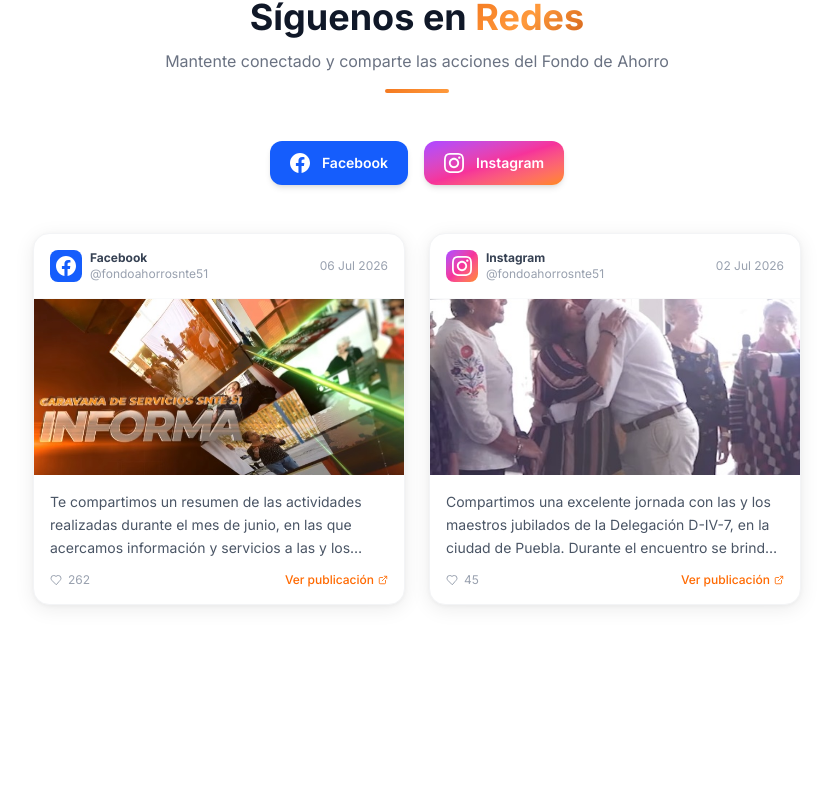
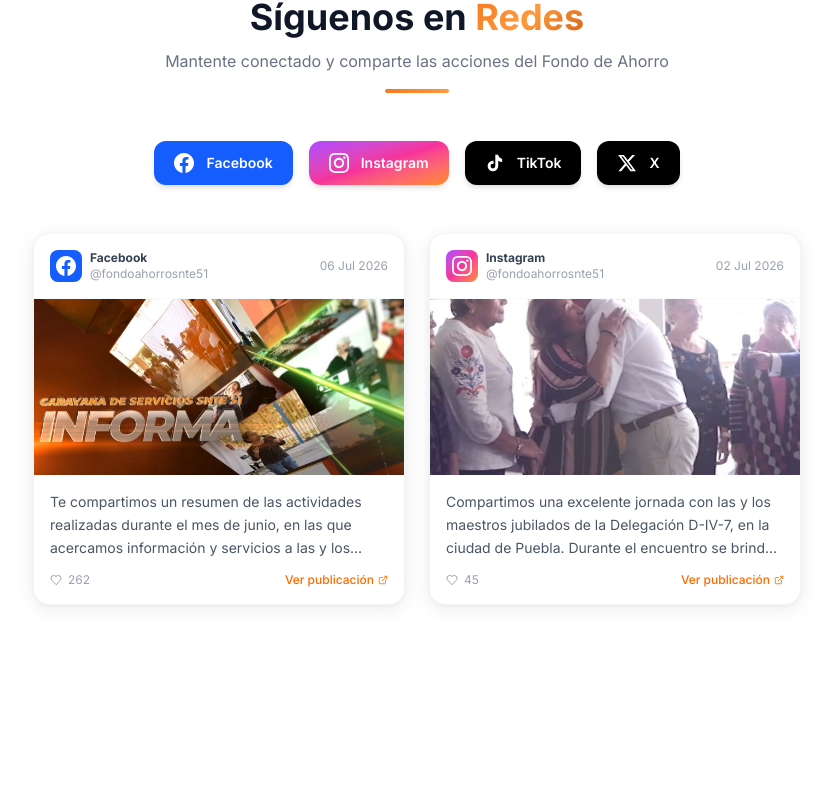
Before and after one commit to ROCAStudioo/director-snte51, a Next.js app: page / in a window 1280 px wide. Shown: the part 10929-11724 px from the top of the page, without its empty margins (223-1056 px from the left). Built offline with nearby package versions, Linux system fonts and the light colour scheme; no server answers; the database is empty.

Commit message:
Agregar redes sociales: Facebook, Instagram, TikTok, X (@oficialmtroomar)

```diff
--- a/src/components/Footer.tsx
+++ b/src/components/Footer.tsx
@@ -10,6 +10,12 @@ const socialLinks = [
   )},
   { name: 'Instagram', href: siteConfig.social.instagram, icon: () => (
     <svg viewBox="0 0 24 24" className="w-4 h-4 fill-current"><path d="M12 2.163c3.204 0 3.584.012 4.85.07 3.252.148 4.771 1.691 4.919 4.919.058 1.265.069 1.645.069 4.849 0 3.205-.012 3.584-.069 4.849-.149 3.225-1.664 4.771-4.919 4.919-1.266.058-1.644.07-4.85.07-3.204 0-3.584-.012-4.849-.07-3.26-.149-4.771-1.699-4.919-4.92-.058-1.265-.07-1.644-.07-4.849 0-3.204.013-3.583.07-4.849.149-3.227 1.664-4.771 4.919-4.919 1.266-.057 1.645-.069 4.849-.069zm0-2.163c-3.259 0-3.667.014-4.947.072-4.358.2-6.78 2.618-6.98 6.98-.059 1.281-.073 1.689-.073 4.948 0 3.259.014 3.668.072 4.948.2 4.358 2.618 6.78 6.98 6.98 1.281.058 1.689.072 4.948.072 3.259 0 3.668-.014 4.948-.072 4.354-.2 6.782-2.618 6.979-6.98.059-1.28.073-1.689.073-4.948 0-3.259-.014-3.667-.072-4.947-.196-4.354-2.617-6.78-6.979-6.98-1.281-.059-1.69-.073-4.949-.073zm0 5.838c-3.403 0-6.162 2.759-6.162 6.162s2.759 6.163 6.162 6.163 6.162-2.759 6.162-6.163c0-3.403-2.759-6.162-6.162-6.162zm0 10.162c-2.209 0-4-1.79-4-4 0-2.209 1.791-4 4-4s4 1.791 4 4c0 2.21-1.791 4-4 4zm6.406-11.845c-.796 0-1.441.645-1.441 1.44s.645 1.44 1.441 1.44c.795 0 1.439-.645 1.439-1.44s-.644-1.44-1.439-1.44z"/></svg>
+  )},
+  { name: 'TikTok', href: siteConfig.social.tiktok, icon: () => (
+    <svg viewBox="0 0 24 24" className="w-4 h-4 fill-current"><path d="M19.59 6.69a4.83 4.83 0 0 1-3.77-4.25V2h-3.45v13.67a2.89 2.89 0 0 1-2.88 2.88 2.89 2.89 0 0 1-2.88-2.88 2.89 2.89 0 0 1 2.88-2.88c.28 0 .56.04.82.11v-3.5a6.37 6.37 0 0 0-.82-.05A6.34 6.34 0 0 0 3.15 15.7a6.34 6.34 0 0 0 6.34 6.34 6.34 6.34 0 0 0 6.34-6.34V9.4a8.16 8.16 0 0 0 4.77 1.53V7.48a4.85 4.85 0 0 1-1.01-.79z"/></svg>
+  )},
+  { name: 'X', href: siteConfig.social.twitter, icon: () => (
+    <svg viewBox="0 0 24 24" className="w-4 h-4 fill-current"><path d="M18.244 2.25h3.308l-7.227 8.26 8.502 11.24H16.17l-5.214-6.817L4.99 21.75H1.68l7.73-8.835L1.254 2.25H8.08l4.713 6.231zm-1.161 17.52h1.833L7.084 4.126H5.117z"/></svg>
   )},
 ];
 
--- a/src/components/SocialSection.tsx
+++ b/src/components/SocialSection.tsx
@@ -22,6 +22,26 @@ const platformConfig = {
     icon: () => (
       <svg viewBox="0 0 24 24" className="w-5 h-5 fill-current">
         <path d="M12 2.163c3.204 0 3.584.012 4.85.07 3.252.148 4.771 1.691 4.919 4.919.058 1.265.069 1.645.069 4.849 0 3.205-.012 3.584-.069 4.849-.149 3.225-1.664 4.771-4.919 4.919-1.266.058-1.644.07-4.85.07-3.204 0-3.584-.012-4.849-.07-3.26-.149-4.771-1.699-4.919-4.92-.058-1.265-.07-1.644-.07-4.849 0-3.204.013-3.583.07-4.849.149-3.227 1.664-4.771 4.919-4.919 1.266-.057 1.645-.069 4.849-.069zm0-2.163c-3.259 0-3.667.014-4.947.072-4.358.2-6.78 2.618-6.98 6.98-.059 1.281-.073 1.689-.073 4.948 0 3.259.014 3.668.072 4.948.2 4.358 2.618 6.78 6.98 6.98 1.281.058 1.689.072 4.948.072 3.259 0 3.668-.014 4.948-.072 4.354-.2 6.782-2.618 6.979-6.98.059-1.28.073-1.689.073-4.948 0-3.259-.014-3.667-.072-4.947-.196-4.354-2.617-6.78-6.979-6.98-1.281-.059-1.69-.073-4.949-.073zm0 5.838c-3.403 0-6.162 2.759-6.162 6.162s2.759 6.163 6.162 6.163 6.162-2.759 6.162-6.163c0-3.403-2.759-6.162-6.162-6.162zm0 10.162c-2.209 0-4-1.79-4-4 0-2.209 1.791-4 4-4s4 1.791 4 4c0 2.21-1.791 4-4 4zm6.406-11.845c-.796 0-1.441.645-1.441 1.44s.645 1.44 1.441 1.44c.795 0 1.439-.645 1.439-1.44s-.644-1.44-1.439-1.44z"/>
+      </svg>
+    ),
+  },
+  tiktok: {
+    name: 'TikTok',
+    color: 'bg-black',
+    lightColor: 'bg-gray-50 text-gray-800 border-gray-200',
+    icon: () => (
+      <svg viewBox="0 0 24 24" className="w-5 h-5 fill-current">
+        <path d="M19.59 6.69a4.83 4.83 0 0 1-3.77-4.25V2h-3.45v13.67a2.89 2.89 0 0 1-2.88 2.88 2.89 2.89 0 0 1-2.88-2.88 2.89 2.89 0 0 1 2.88-2.88c.28 0 .56.04.82.11v-3.5a6.37 6.37 0 0 0-.82-.05A6.34 6.34 0 0 0 3.15 15.7a6.34 6.34 0 0 0 6.34 6.34 6.34 6.34 0 0 0 6.34-6.34V9.4a8.16 8.16 0 0 0 4.77 1.53V7.48a4.85 4.85 0 0 1-1.01-.79z"/>
+      </svg>
+    ),
+  },
+  twitter: {
+    name: 'X',
+    color: 'bg-black',
+    lightColor: 'bg-gray-50 text-gray-800 border-gray-200',
+    icon: () => (
+      <svg viewBox="0 0 24 24" className="w-5 h-5 fill-current">
+        <path d="M18.244 2.25h3.308l-7.227 8.26 8.502 11.24H16.17l-5.214-6.817L4.99 21.75H1.68l7.73-8.835L1.254 2.25H8.08l4.713 6.231zm-1.161 17.52h1.833L7.084 4.126H5.117z"/>
       </svg>
     ),
   },
--- a/src/data/site-data.ts
+++ b/src/data/site-data.ts
@@ -34,8 +34,10 @@ Juntos, seguiremos construyendo un fondo más sólido, más cercano y más compr
     mapLng: -98.1981,
   },
   social: {
-    facebook: 'https://facebook.com/fondoahorrosnte51',
-    instagram: 'https://instagram.com/fondoahorrosnte51',
+    facebook: 'https://facebook.com/oficialmtroomar',
+    instagram: 'https://instagram.com/oficialmtroomar',
+    tiktok: 'https://tiktok.com/@oficialmtroomar',
+    twitter: 'https://x.com/oficialmtroomar',
   },
 };
 
```
